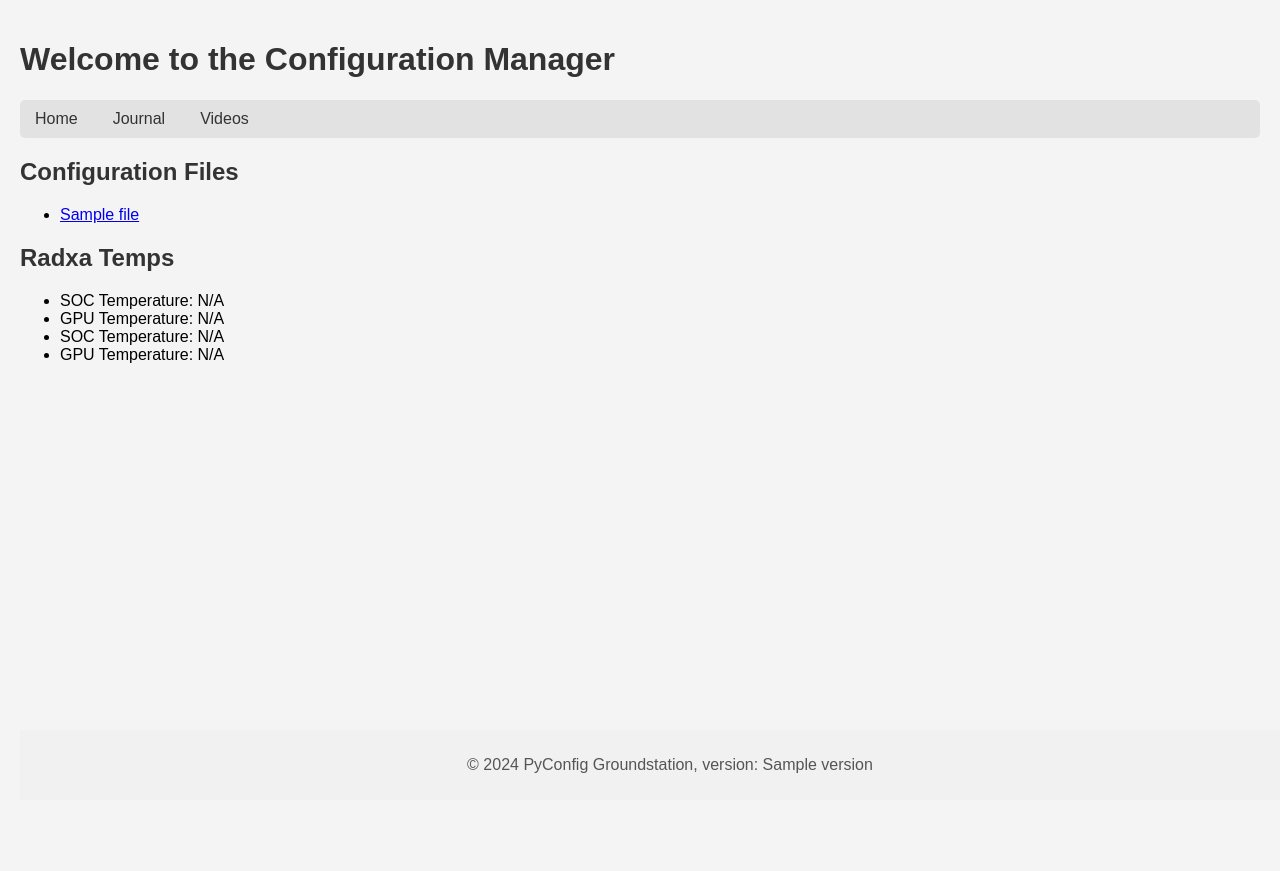
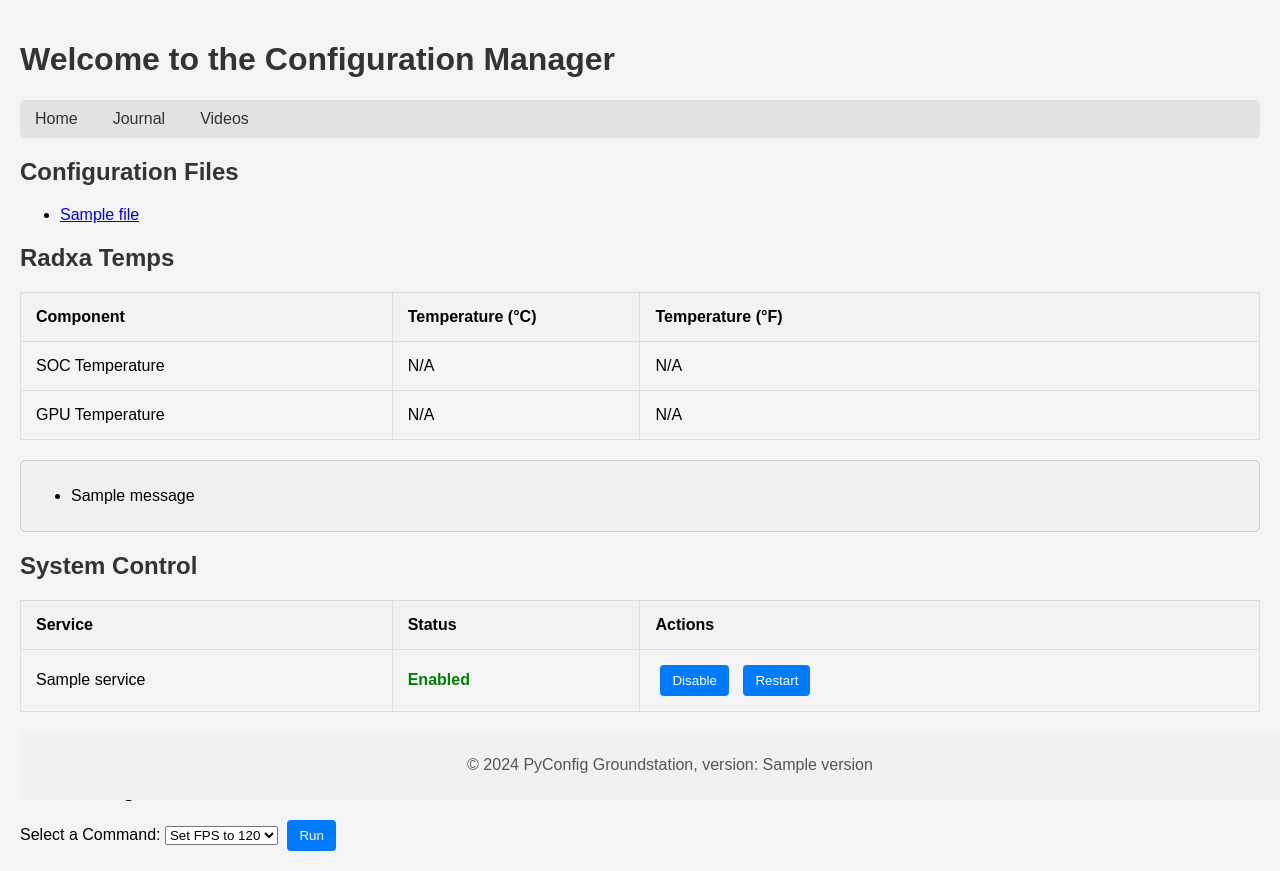
Before and after one commit to OpenIPC/improver, a Flask app: template py_config_gs/templates/home.html in a window 1280 px wide. Before the commit the page ends 773 px from the top, so only its background shows below. Run offline with Flask 3, Linux system fonts and the light colour scheme; the template is opened without the code that fills it: most values are stand-ins (such as "Sample title", 1, 10 or a date in 2020); one stand-in notice (Sample message) is shown; parts of the project's set-up code (start-up, migrations or seed data) failed here and were passed over.

Commit message:
formatting fixes, add service control section, add warning on edit page

```diff
--- a/py_config_gs/app.py
+++ b/py_config_gs/app.py
@@ -1,12 +1,15 @@
 import logging
-from flask import Flask, render_template, request, Response, redirect, url_for, send_from_directory
+from flask import Flask, render_template, request, Response, redirect, url_for, send_from_directory, flash
 import json
 import os
 import subprocess
 from importlib.metadata import version
 
 
-app_version = version('py-config-gs')
+#app_version = version('py-config-gs')
+with open('version.txt', 'r') as f:
+    app_version = f.read().strip()
+
 
 # Configure logging
 logging.basicConfig(level=logging.DEBUG,  # Set the log level to DEBUG
@@ -14,15 +17,14 @@
 logger = logging.getLogger(__name__)
 
 app = Flask(__name__)
+app.secret_key = os.getenv('SECRET_KEY', 'default_secret_key')
 
-#SETTINGS_FILE = "/Users/mcarr/config/settings.json"
-#SETTINGS_FILE = "/config/settings.json"
 if os.getenv('FLASK_ENV') == 'development':
     # In development, use the home folder settings file
-    SETTINGS_FILE = os.path.expanduser('~/config/settings.json')
+    SETTINGS_FILE = os.path.expanduser('~/config/py-config-gs.json')
 else:
     # In production, use the config folder
-    SETTINGS_FILE = '/config/settings.json'
+    SETTINGS_FILE = '/config/py-config-gs.json'
 
 # Log the SETTINGS_FILE path
 logger.info(f'Settings file path: {SETTINGS_FILE}')
@@ -58,7 +60,7 @@
 
 @app.route('/journal')
 def journal():
-    return render_template('journal.html')
+    return render_template('journal.html', version=app_version)
 
 @app.route('/stream')
 def stream():
@@ -66,7 +68,18 @@
 
 @app.route('/')
 def home():
-    return render_template('home.html', config_files=config_files, version=app_version)
+    # List of services that you want to control
+    services = ['openipc']
+    service_statuses = {}
+
+    # Fetches the current status (enabled/disabled) for each service.
+    for service in services:
+        # Check if the service is enabled or disabled
+        result = subprocess.run(['systemctl', 'is-enabled', service], stdout=subprocess.PIPE, stderr=subprocess.PIPE)
+        status = result.stdout.decode('utf-8').strip()
+        service_statuses[service] = status
+
+    return render_template('home.html', config_files=config_files, version=app_version, services=service_statuses )
 
 @app.route('/edit/<filename>', methods=['GET', 'POST'])
 def edit(filename):
@@ -82,7 +95,7 @@
     with open(file_path, 'r') as f:
         content = f.read()
 
-    return render_template('edit.html', filename=filename, content=content)
+    return render_template('edit.html', filename=filename, content=content, version=app_version)
 
 @app.route('/save/<filename>', methods=['POST'])
 def save(filename):
@@ -98,7 +111,7 @@
     video_files = [f for f in os.listdir(VIDEO_DIR) if f.endswith(('.mp4', '.mkv', '.avi'))]
     logger.debug(f'VIDEO_DIR: {VIDEO_DIR}')
     logger.debug(f'Video files found: {video_files}')
-    return render_template('videos.html', video_files=video_files)
+    return render_template('videos.html', video_files=video_files, version=app_version)
 
 
 @app.route('/play/<filename>')
@@ -119,10 +132,10 @@
         gpu_temp_f = (gpu_temp * 9/5) + 32
 
         return {
-            'soc_temperature': f"{soc_temp:.1f} °C",
-            'soc_temperature_f': f"{soc_temp_f:.1f} °F",
-            'gpu_temperature': f"{gpu_temp:.1f} °C",
-            'gpu_temperature_f': f"{gpu_temp_f:.1f} °F"
+            'soc_temperature': f"{soc_temp:.1f}",
+            'soc_temperature_f': f"{soc_temp_f:.1f}",
+            'gpu_temperature': f"{gpu_temp:.1f}",
+            'gpu_temperature_f': f"{gpu_temp_f:.1f}"
         }
 
     except Exception as e:
@@ -141,6 +154,44 @@
     logger.debug('Backup created for configuration files.')
     return redirect(url_for('home'))
 
+@app.route('/run_command', methods=['POST'])
+def run_command():
+    selected_command = request.form.get('command')
+
+    # Construct the first command based on the dropdown value
+    cli_command = f"echo cli -s {selected_command} > /dev/udp/localhost/14550"
+    logger.debug(f'Running command: {cli_command}')
+
+    # Run the commands
+    subprocess.run(cli_command, shell=True)
+    subprocess.run("echo killall -1 majestic > /dev/udp/localhost/14550", shell=True)
+
+    # Redirect back to the home page after the commands are run
+    return redirect(url_for('home'))
+
+@app.route('/service_action', methods=['POST'])
+def service_action():
+    service_name = request.form.get('service_name')
+    action = request.form.get('action')
+
+    if service_name and action:
+        try:
+            if action == 'enable':
+                subprocess.run(['sudo', 'systemctl', 'enable', service_name], check=True)
+                flash(f'Service {service_name} enabled successfully.', 'success')
+            elif action == 'disable':
+                subprocess.run(['sudo', 'systemctl', 'disable', service_name], check=True)
+                flash(f'Service {service_name} disabled successfully.', 'success')
+            elif action == 'restart':
+                subprocess.run(['sudo', 'systemctl', 'restart', service_name], check=True)
+                flash(f'Service {service_name} restarted successfully.', 'success')
+            else:
+                flash('Invalid action.', 'error')
+        except subprocess.CalledProcessError as e:
+            flash(f'Failed to {action} service {service_name}: {e}', 'error')
+
+    return redirect(url_for('home'))
+
 def main():
     app.run(host='0.0.0.0', port=SERVER_PORT)
 
--- a/py_config_gs/static/css/styles.css
+++ b/py_config_gs/static/css/styles.css
@@ -8,7 +8,8 @@
     background-color: #f4f4f4;
 }
 
-h1, h2 {
+h1,
+h2 {
     color: #333;
 }
 
@@ -86,12 +87,6 @@
 }
 
 /* Footer Styles */
-/* footer {
-    margin-top: 20px;
-    text-align: center;
-    font-size: 0.8em;
-    color: #666;
-} */
 footer {
     position: fixed;
     bottom: 0;
@@ -100,3 +95,86 @@
     text-align: center;
     padding: 10px;
 }
+
+/* Styled Box */
+.styled-box {
+    border: 1px solid #ccc;
+    background-color: #f0f0f0;
+    padding: 10px;
+    margin: 15px 0;
+    border-radius: 5px;
+    font-family: Arial, sans-serif;
+}
+
+/* Warning Styles */
+.warning {
+    color: red;
+    font-weight: bold;
+    font-style: italic;
+    margin-bottom: 20px;
+}
+
+/* Table Styles */
+table {
+    width: 100%; /* Make the table take full width */
+    border-collapse: collapse;
+    margin: 20px 0;
+    font-size: 16px;
+}
+
+table th, table td {
+    padding: 15px; /* Increase padding for more space inside cells */
+    text-align: left;
+    border: 1px solid #ddd;
+}
+
+table th {
+    background-color: #f2f2f2;
+    font-weight: bold;
+}
+
+table th:nth-child(1),
+table td:nth-child(1) {
+    width: 30%; /* Service column */
+}
+
+table th:nth-child(2),
+table td:nth-child(2) {
+    width: 20%; /* Status column */
+}
+
+table th:nth-child(3),
+table td:nth-child(3) {
+    width: 50%; /* Actions column */
+}
+
+/* Status Styles */
+.status-enabled {
+    color: green;
+    font-weight: bold;
+}
+
+.status-disabled {
+    color: red;
+    font-weight: bold;
+}
+
+/* Button Styles */
+button {
+    padding: 8px 12px; /* Increase button size */
+    margin: 0 5px;
+    border: none;
+    cursor: pointer;
+    background-color: #007bff;
+    color: white;
+    border-radius: 4px;
+}
+
+button[type="submit"]:hover {
+    background-color: #0056b3;
+}
+
+/* Form Styles */
+form {
+    display: inline;
+}
--- a/py_config_gs/templates/base.html
+++ b/py_config_gs/templates/base.html
@@ -4,7 +4,7 @@
 <head>
     <meta charset="UTF-8">
     <meta name="viewport" content="width=device-width, initial-scale=1.0">
-    <title>{% block title %}My Flask App{% endblock %}</title>
+    <title>{% block title %}Py-Config-GS{% endblock %}</title>
     <link rel="stylesheet" href="{{ url_for('static', filename='css/styles.css') }}">
 </head>
 <body>
--- a/py_config_gs/templates/edit.html
+++ b/py_config_gs/templates/edit.html
@@ -3,6 +3,10 @@
 
 {% block content %}
     <div class="content">
+        <div class="warning">
+            WARNING: YOU ARE RESPONSIBLE FOR ANY CHANGES YOU MAKE, ALWAYS MAKE SURE YOU HAVE A BACKUP
+        </div>
+
         <h2>Edit Configuration File: {{ filename }}</h2>
         <form method="POST">
             <textarea name="content" rows="20" cols="80">{{ content }}</textarea><br>
--- a/py_config_gs/templates/home.html
+++ b/py_config_gs/templates/home.html
@@ -15,17 +15,121 @@
 <p>No configuration files available.</p>
 {% endif %}
 
+<container>
     <h2>Radxa Temps</h2>
+    <table>
+        <thead>
+            <tr>
+                <th>Component</th>
+                <th>Temperature (°C)</th>
+                <th>Temperature (°F)</th>
+            </tr>
+        </thead>
+        <tbody>
+            <tr>
+                <td>SOC Temperature</td>
+                <td>
+                    <div id="soc-temp">N/A</div>
+                </td>
+                <td>
+                    <div id="soc-temp-f">N/A</div>
+                </td>
+            </tr>
+            <tr>
+                <td>GPU Temperature</td>
+                <td>
+                    <div id="gpu-temp">N/A</div>
+                </td>
+                <td>
+                    <div id="gpu-temp-f">N/A</div>
+                </td>
+            </tr>
+        </tbody>
+    </table>
+
+</container>
+
+<container>
+    <div class="styled-box">
+        <!-- Display flash messages if any -->
+        {% with messages = get_flashed_messages(with_categories=true) %}
+        {% if messages %}
         <ul>
-    <li><div id="soc-temp">SOC Temperature: N/A</div></li>
-    <li><div id="gpu-temp">GPU Temperature: N/A</div></li>
-
-    <li><div id="soc-temp-f">SOC Temperature: N/A</div></li>
-    <li><div id="gpu-temp-f">GPU Temperature: N/A</div></li>
+            {% for category, message in messages %}
+            <li class="{{ category }}">{{ message }}</li>
+            {% endfor %}
         </ul>
+        {% endif %}
+        {% endwith %}
+    </div>
+</container>
 
 
+<container>
+    <h2>System Control</h2>
+
+    <!-- Display each service with its current status and control buttons -->
+    <table>
+        <thead>
+            <tr>
+                <th>Service</th>
+                <th>Status</th>
+                <th>Actions</th>
+            </tr>
+        </thead>
+        <tbody>
+            {% for service, status in services.items() %}
+            <tr>
+                <td>{{ service }}</td>
+                <td>
+                    <span class="{% if status == 'enabled' %}status-enabled{% else %}status-disabled{% endif %}">
+                        {{ status.capitalize() }}
+                    </span>
+                </td>
+                <td>
+                    <!-- Enable/Disable buttons -->
+                    <form action="{{ url_for('service_action') }}" method="POST" style="display:inline;">
+                        <input type="hidden" name="service_name" value="{{ service }}">
+                        {% if status == 'enabled' %}
+                        <button type="submit" name="action" value="disable">Disable</button>
+                        {% else %}
+                        <button type="submit" name="action" value="enable">Enable</button>
+                        {% endif %}
+                    </form>
+
+                    <!-- Restart button -->
+                    <form action="{{ url_for('service_action') }}" method="POST" style="display:inline;">
+                        <input type="hidden" name="service_name" value="{{ service }}">
+                        <button type="submit" name="action" value="restart">Restart</button>
+                    </form>
+                </td>
+            </tr>
+            {% endfor %}
+        </tbody>
+    </table>
+</container>
+
+
+<container>
+    <h2>Camera Control</h2>
+    <h3><i>Work in Progress</i></h3>
+    <form id="commandForm" action="{{ url_for('run_command') }}" method="POST">
+        <label for="command">Select a Command:</label>
+        <select id="command" name="command">
+            <option value=".video0.fps 120">Set FPS to 120</option>
+            <option value=".video0.fps 60">Set FPS to 60</option>
+            <option value=".video0.fps 30">Set FPS to 30</option>
+        </select>
+        <button type="button" onclick="runCommand()">Run</button>
+    </form>
+</container>
+
 <script>
+
+    function runCommand() {
+        const form = document.getElementById('commandForm');
+        form.submit();
+    }
 
     async function fetchTemperatures() {
         try {
@@ -47,9 +151,8 @@
 
     setInterval(fetchTemperatures, 5000); // Update every 5 seconds
 
+    fetchTemperatures(); // Initial fetch
 
-
-        fetchTemperatures(); // Initial fetch
 </script>
 
 {% endblock %}
--- /dev/null
+++ b/py_config_gs/version.txt
@@ -0,0 +1 @@
+1.0.5
--- a/setup.py
+++ b/setup.py
@@ -31,7 +31,7 @@
     },
     # data_files is not recommended for package data; prefer package_data or MANIFEST.in
     data_files=[
-        ('/config', ['py_config_gs/settings.json']),
+        ('/config', ['py_config_gs/py-config-gs.json']),
         ('/etc/systemd/system', ['systemd/py-config-gs.service']),  # Systemd service file
     ],
 )
```
Also changed, not shown: README.md, images/home.png, py_config_gs/py-config-gs.json (renamed from py_config_gs/settings.json), 1 other file. Lines whose indentation alone changed are shown as unchanged.
